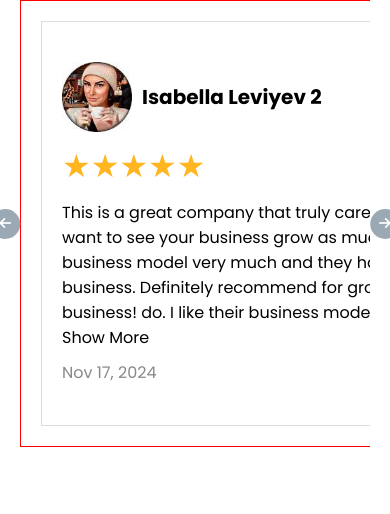
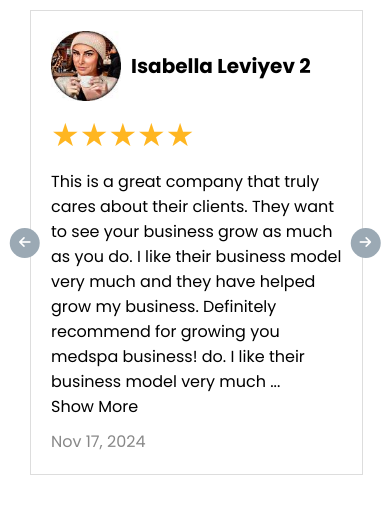
Before and after one commit to ashiqur-r-biplop/aestheticgrowthventures-testimonial-slider, a plain HTML site: page index.html in a window 390 px wide. Drawn offline with Linux system fonts and the light colour scheme.

Commit message:
added som eocde

```diff
--- a/style.css
+++ b/style.css
@@ -39,7 +39,6 @@
   width: calc(var(--slider-container-width) / 5);
   padding: 10px;
   display: flex;
-  border: 1px solid red;
   box-sizing: border-box;
 }
 .slide-inner-box {
@@ -50,9 +49,9 @@
   display: flex;
   justify-content: start;
   align-items: start;
+  gap: 15px;
 }
 .slide-inner {
-  width: calc(var(--slider-container-width) / 5);
   border: 1px solid #ddd;
   background-color: white;
   padding: 40px 20px;
@@ -123,17 +122,24 @@
 /* content style */
 
 @media screen and (max-width: 520px) {
+  :root {
+    --container-width: 1078px;
+    --slider-container-width: 1500%;
+    --text-color: #54595f;
+    --text-black: #000;
+  }
+  .slide-inner {
+    padding: 20px;
+    width: 100%;
+  }
+  .slide-inner-box {
+    width: var(--slider-container-width) / 3;
+  }
   .slide {
-    min-width: 100%;
+    width: var(--slider-container-width) / 3;
     width: 100%;
-    padding: 20px;
+  }
+  .next-and-prev-btn {
+    width: 95%;
   }
 }
-
-@media screen and (min-width: 521px) and (max-width: 980px) {
-  .slide {
-    min-width: calc(var(--slider-container-width) / 2);
-    width: 100%;
-    padding: 20px;
-  }
-}
```
Also changed, not shown: index.html (+31 -15 lines).
